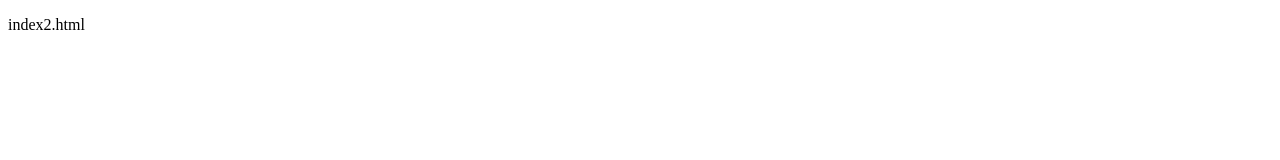
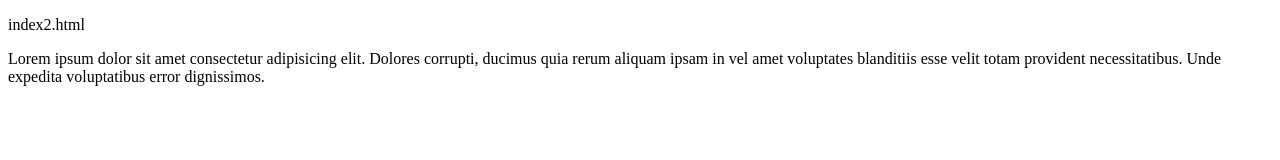
Before and after one commit to himanshukumar8171/tests, a plain HTML site: page index2.html in a window 1280 px wide. Drawn offline with Linux system fonts and the light colour scheme.

Commit message:
Add index2.html

```diff
--- a/index2.html
+++ b/index2.html
@@ -7,6 +7,7 @@
 </head>
 <body>
     <p>index2.html</p>
+    <p>Lorem ipsum dolor sit amet consectetur adipisicing elit. Dolores corrupti, ducimus quia rerum aliquam ipsam in vel amet voluptates blanditiis esse velit totam provident necessitatibus. Unde expedita voluptatibus error dignissimos.</p>
 
 </body>
 </html>
```
